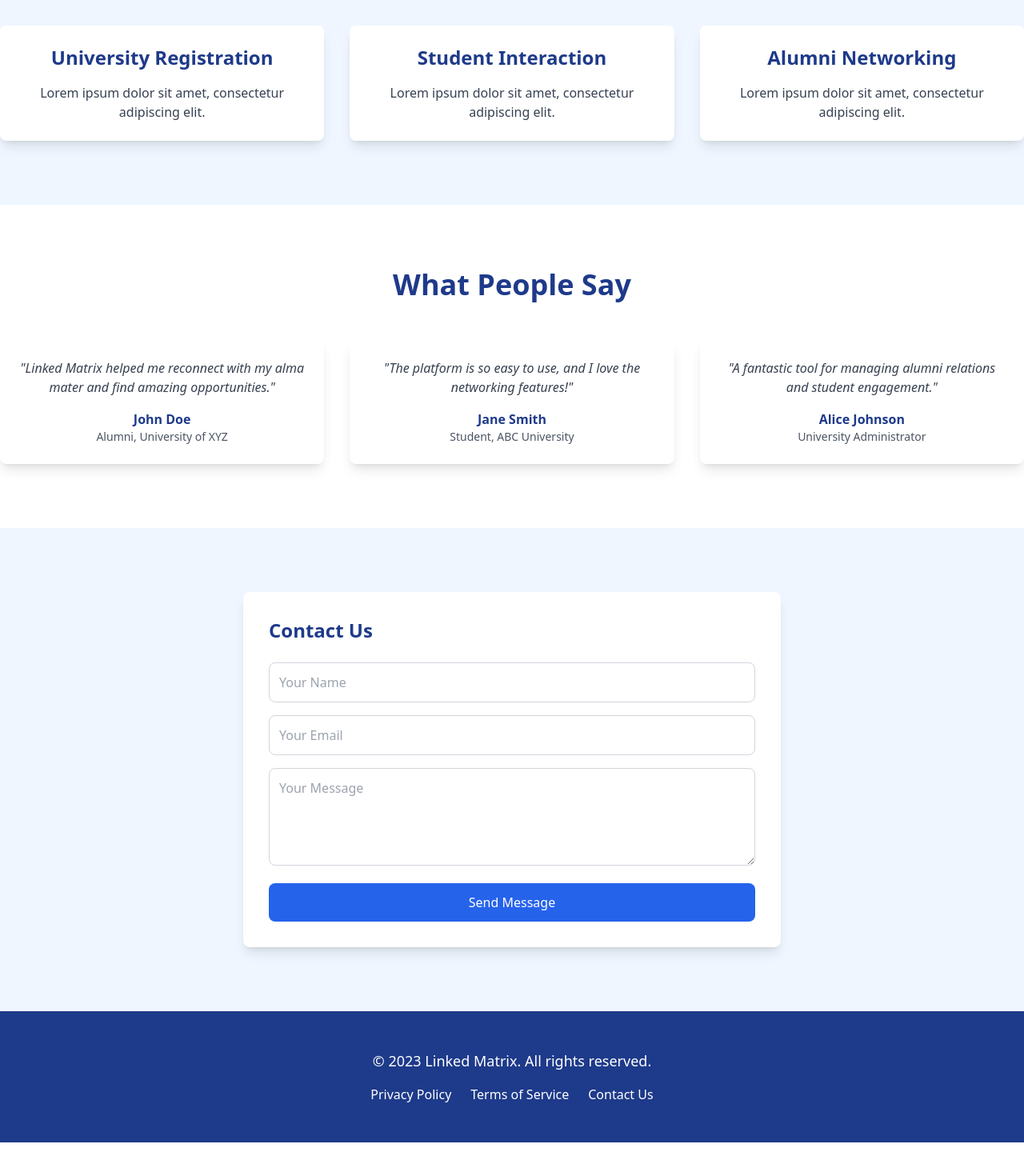
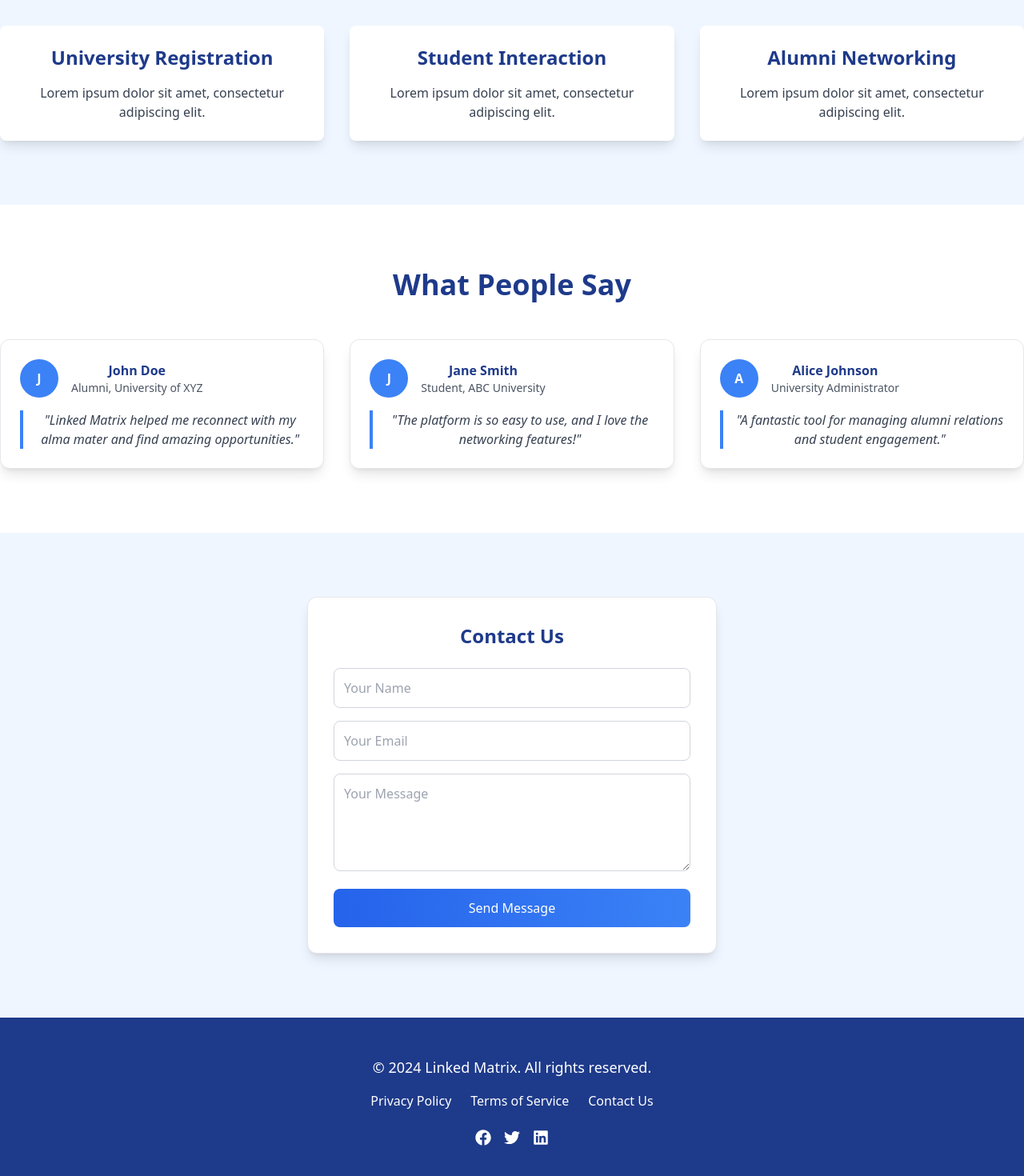
Before and after one commit to debabrata013/6th-sem-project, a React (Vite) app in the folder link-matrix/: page /landingpage in a window 1280 px wide. Shown: the part 1268-2738 px from the top of the page at 80% size. Before the commit the page ends 2696 px from the top, so only its background shows below. Built offline with nearby package versions, Linux system fonts and the light colour scheme; no server answers.

Commit message:
some modification on landing page done

```diff
--- a/link-matrix/src/components/landingpage/app.tsx
+++ b/link-matrix/src/components/landingpage/app.tsx
@@ -1,6 +1,8 @@
 import React from 'react';
 import { motion, useAnimation } from 'framer-motion';
 import { useInView } from 'react-intersection-observer';
+
+import { FaFacebook, FaTwitter, FaLinkedin } from "react-icons/fa";
 
 // Define props for animated components
 interface AnimatedTextProps {
@@ -67,22 +69,25 @@ const AnimatedNumber: React.FC<AnimatedNumberProps> = ({ number, className }) =>
       {number}
     </motion.span>
   );
-};
-
-// Testimonial Component
+};// Testimonial Component
 const Testimonial: React.FC<{ name: string; role: string; testimonial: string }> = ({ name, role, testimonial }) => {
   return (
     <motion.div
       initial={{ opacity: 0, y: 50 }}
       whileInView={{ opacity: 1, y: 0 }}
       transition={{ duration: 0.5 }}
-      className="p-6 bg-white rounded-lg shadow-lg hover:shadow-xl transition-shadow"
+      className="p-6 bg-white rounded-xl shadow-lg hover:shadow-2xl transition-shadow border border-gray-200"
     >
-      <p className="text-gray-700 italic">"{testimonial}"</p>
-      <div className="mt-4">
-        <p className="font-bold text-blue-900">{name}</p>
-        <p className="text-sm text-gray-600">{role}</p>
+      <div className="flex items-center space-x-4">
+        <div className="w-12 h-12 bg-blue-500 text-white flex items-center justify-center rounded-full font-bold">
+          {name[0]}
+        </div>
+        <div>
+          <p className="font-bold text-blue-900">{name}</p>
+          <p className="text-sm text-gray-600">{role}</p>
+        </div>
       </div>
+      <p className="text-gray-700 italic mt-4 border-l-4 border-blue-500 pl-4">"{testimonial}"</p>
     </motion.div>
   );
 };
@@ -94,28 +99,28 @@ const ContactForm: React.FC = () => {
       initial={{ opacity: 0, y: 50 }}
       whileInView={{ opacity: 1, y: 0 }}
       transition={{ duration: 0.5 }}
-      className="bg-white p-8 rounded-lg shadow-lg"
+      className="bg-white p-8 rounded-xl shadow-lg border border-gray-200 w-full max-w-lg mx-auto"
     >
-      <h3 className="text-2xl font-bold text-blue-900 mb-6">Contact Us</h3>
+      <h3 className="text-2xl font-bold text-blue-900 mb-6 text-center">Contact Us</h3>
       <div className="space-y-4">
         <input
           type="text"
           placeholder="Your Name"
-          className="w-full p-3 border border-gray-300 rounded-lg focus:outline-none focus:ring-2 focus:ring-blue-600"
+          className="w-full p-3 border border-gray-300 rounded-lg focus:outline-none focus:ring-2 focus:ring-blue-600 transition-all"
         />
         <input
           type="email"
           placeholder="Your Email"
-          className="w-full p-3 border border-gray-300 rounded-lg focus:outline-none focus:ring-2 focus:ring-blue-600"
+          className="w-full p-3 border border-gray-300 rounded-lg focus:outline-none focus:ring-2 focus:ring-blue-600 transition-all"
         />
         <textarea
           placeholder="Your Message"
           rows={4}
-          className="w-full p-3 border border-gray-300 rounded-lg focus:outline-none focus:ring-2 focus:ring-blue-600"
+          className="w-full p-3 border border-gray-300 rounded-lg focus:outline-none focus:ring-2 focus:ring-blue-600 transition-all"
         />
         <button
           type="submit"
-          className="w-full bg-blue-600 text-white px-6 py-3 rounded-lg hover:bg-blue-700 transition-all"
+          className="w-full bg-gradient-to-r from-blue-600 to-blue-500 text-white px-6 py-3 rounded-lg hover:shadow-lg hover:from-blue-700 hover:to-blue-600 transition-all"
         >
           Send Message
         </button>
@@ -129,7 +134,7 @@ const Footer: React.FC = () => {
   return (
     <footer className="bg-blue-900 text-white py-12">
       <div className="container mx-auto text-center">
-        <p className="text-lg">&copy; 2023 Linked Matrix. All rights reserved.</p>
+        <p className="text-lg">&copy; 2024 Linked Matrix. All rights reserved.</p>
         <div className="mt-4 space-x-6">
           <a href="#" className="hover:text-blue-300 transition-colors">
             Privacy Policy
@@ -139,6 +144,17 @@ const Footer: React.FC = () => {
           </a>
           <a href="#" className="hover:text-blue-300 transition-colors">
             Contact Us
+          </a>
+        </div>
+        <div className="mt-6 flex justify-center space-x-4">
+          <a href="#" className="text-xl hover:text-blue-300 transition-all">
+            <FaFacebook />
+          </a>
+          <a href="#" className="text-xl hover:text-blue-300 transition-all">
+            <FaTwitter />
+          </a>
+          <a href="#" className="text-xl hover:text-blue-300 transition-all">
+            <FaLinkedin />
           </a>
         </div>
       </div>
```
